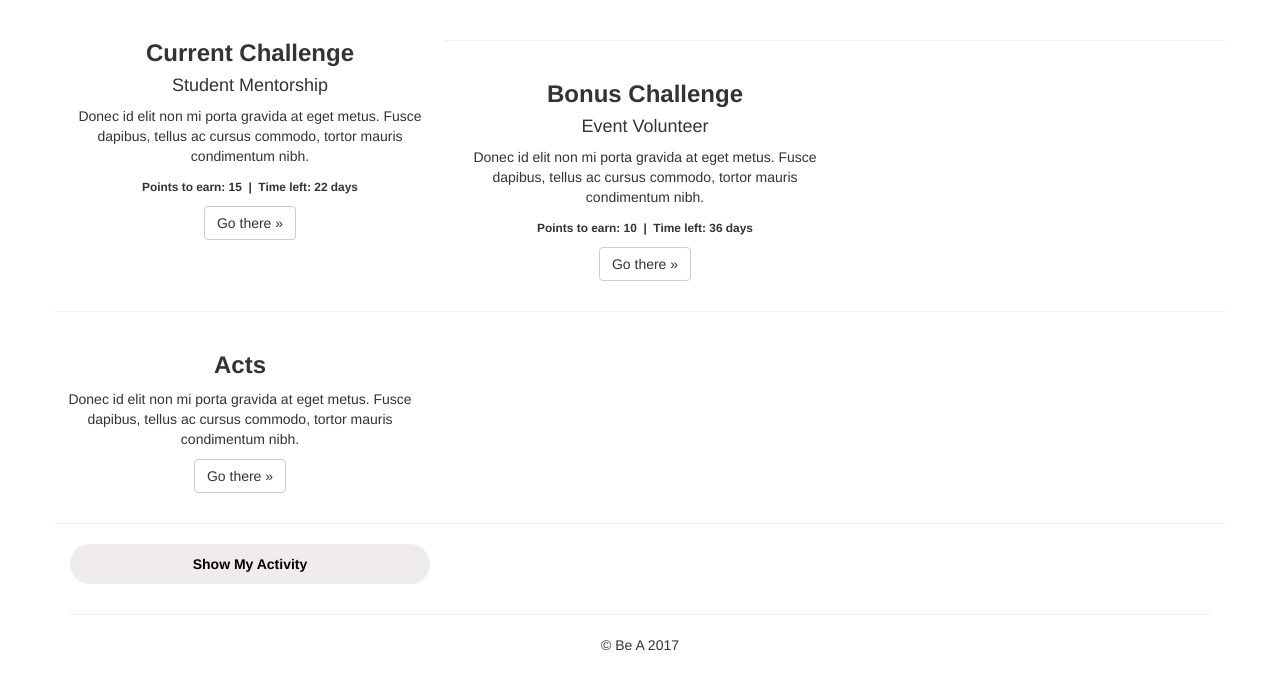
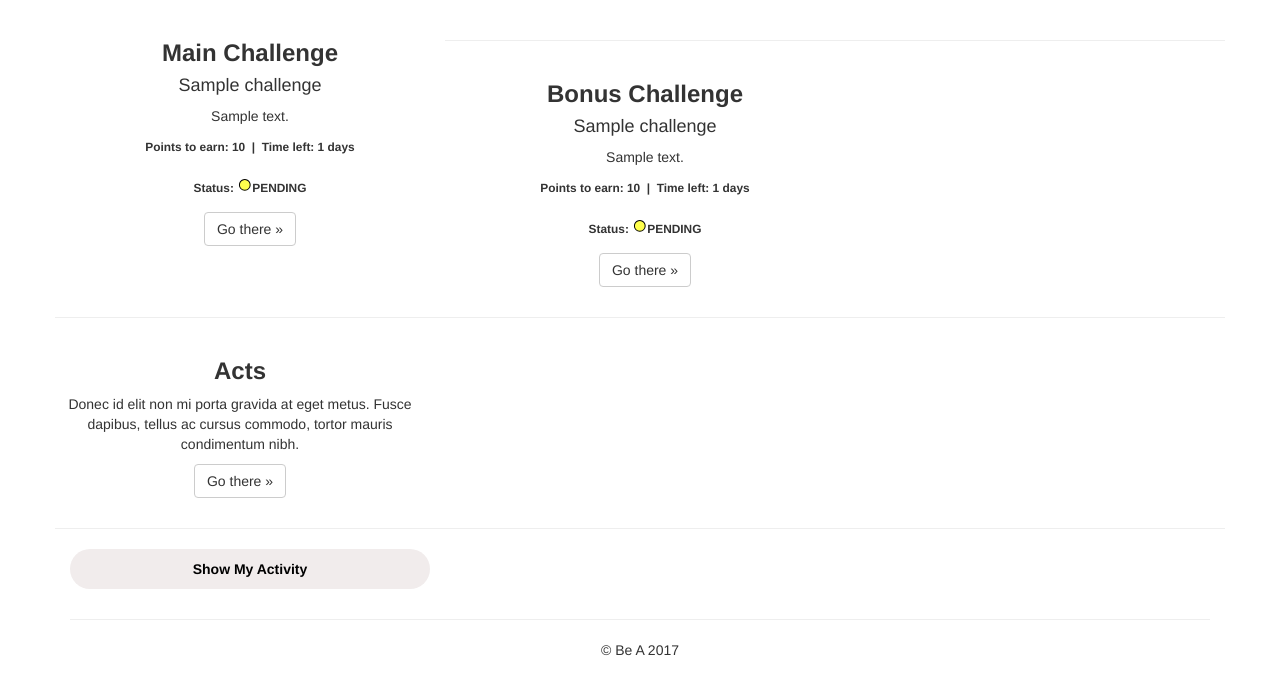
Before and after one commit to vivaelnino9/beamobile, a Django app: page /challenge_list/ in a window 1280 px wide. Shown: the part 52-747 px from the top of the page. Run offline with Django 3.2, Linux system fonts and the light colour scheme; a user stored in the database is signed in; tables that the repository leaves empty hold one stand-in row (values such as "Sample post"); some libraries are stand-ins or nearby versions.

Commit message:
implement challenge_status feature

```diff
--- /dev/null
+++ b/bea_app/choices.py
@@ -0,0 +1,61 @@
+from django.utils.translation import gettext as _
+
+STATUS_CHOICES = (
+    (1, _("pending")),
+    (2, _("accepted")),
+    (3, _("completed")),
+)
+
+STATE_CHOICES = (
+    ('AL', _('Alabama')),
+    ('AK', _('Alaska')),
+    ('AZ', _('Arizona')),
+    ('AR', _('Arkansas')),
+    ('CA', _('California')),
+    ('CO', _('Colorado')),
+    ('CT', _('Connecticut')),
+    ('DE', _('Delaware')),
+    ('DC', _('District of Columbia')),
+    ('FL', _('Florida')),
+    ('GA', _('Georgia')),
+    ('HI', _('Hawaii')),
+    ('ID', _('Idaho')),
+    ('IL', _('Illinois')),
+    ('IN', _('Indiana')),
+    ('IA', _('Iowa')),
+    ('KS', _('Kansas')),
+    ('KY', _('Kentucky')),
+    ('LA', _('Louisiana')),
+    ('ME', _('Maine')),
+    ('MD', _('Maryland')),
+    ('MA', _('Massachusetts')),
+    ('MI', _('Michigan')),
+    ('MN', _('Minnesota')),
+    ('MS', _('Mississippi')),
+    ('MO', _('Missouri')),
+    ('MT', _('Montana')),
+    ('NE', _('Nebraska')),
+    ('NV', _('Nevada')),
+    ('NH', _('New Hampshire')),
+    ('NJ', _('New Jersey')),
+    ('NM', _('New Mexico')),
+    ('NY', _('New York')),
+    ('NC', _('North Carolina')),
+    ('ND', _('North Dakota')),
+    ('OH', _('Ohio')),
+    ('OK', _('Oklahoma')),
+    ('OR', _('Oregon')),
+    ('PA', _('Pennsylvania')),
+    ('RI', _('Rhode Island')),
+    ('SC', _('South Carolina')),
+    ('SD', _('South Dakota')),
+    ('TN', _('Tennessee')),
+    ('TX', _('Texas')),
+    ('UT', _('Utah')),
+    ('VT', _('Vermont')),
+    ('VA', _('Virginia')),
+    ('WA', _('Washington')),
+    ('WV', _('West Virginia')),
+    ('WI', _('Wisconsin')),
+    ('WY', _('Wyoming')),
+)
--- a/bea_app/models.py
+++ b/bea_app/models.py
@@ -1,18 +1,29 @@
-# import datetime
-# from datetime import timedelta
 from django.db import models
 from django.contrib.auth.models import AbstractUser
 from django.utils import timezone
-from django.utils.translation import gettext as _
 
-from address.models import AddressField
 from simple_email_confirmation.models import SimpleEmailConfirmationUserMixin
 
-STATUS_CHOICES = (
-    (1, _("pending")),
-    (2, _("accepted")),
-    (3, _("completed")),
-)
+from .choices import *
+
+class Organization(models.Model):
+    name = models.CharField(verbose_name='Name',max_length=50)
+    class Meta:
+        db_table = 'organizations'
+
+    def __str__(self):
+        return self.name
+
+class Location(models.Model):
+    address = models.CharField(max_length=50)
+    city = models.CharField(max_length=50)
+    state = models.CharField(max_length=50,choices=STATE_CHOICES)
+    zip_code = models.PositiveIntegerField()
+    class Meta:
+        db_table = 'locations'
+
+    def __str__(self):
+        return self.address
 
 class User(SimpleEmailConfirmationUserMixin,AbstractUser):
     email = models.EmailField(verbose_name='Email',max_length=255)
@@ -26,8 +37,12 @@ class User(SimpleEmailConfirmationUserMixin,AbstractUser):
         blank=True,null=True,
         default=0
     )
+    organization = models.ForeignKey(Organization,null=True,on_delete=models.SET_NULL)
     class Meta:
         db_table = 'users'
+
+    def __str__(self):
+        return self.email
 
 class Challenge(models.Model):
     name = models.CharField(verbose_name='Name',max_length=50)
@@ -49,12 +64,45 @@ class Challenge(models.Model):
         blank=True,null=True,
         default=0
     )
-    location = AddressField(verbose_name='Location',blank=True,null=True,)
-
+    is_main_challenge = models.BooleanField(default=False)
+    is_bonus_challenge = models.BooleanField(default=False)
     class Meta:
         db_table = 'challenges'
+
+    def __str__(self):
+        return self.name
 
     def save(self, *args, **kwargs):
         diff = self.date_end - self.date_start
         self.time_left = diff.days
+        if self.is_main_challenge and Challenge.objects.filter(is_main_challenge=True).exists():
+            challenge = Challenge.objects.filter(is_main_challenge=True)
+            challenge.update(is_main_challenge=False)
+        elif self.is_bonus_challenge and Challenge.objects.filter(is_bonus_challenge=True).exists():
+            challenge = Challenge.objects.filter(is_bonus_challenge=True)
+            challenge.update(is_bonus_challenge=False)
         super(Challenge, self).save(*args, **kwargs)
+class Challenge_Status(models.Model):
+    user = models.ForeignKey(
+        User,
+        related_name='user',
+        null=True,
+        on_delete=models.SET_NULL
+    )
+    challenge = models.OneToOneField(Challenge)
+    status = models.CharField(
+        choices=STATUS_CHOICES,
+        default=1,
+        max_length=50
+    )
+    location = models.ForeignKey(
+        Location,
+        related_name='location',
+        null=True,
+        on_delete=models.SET_NULL
+    )
+    class Meta:
+        db_table = 'challenge_status'
+
+    def __str__(self):
+        return self.status
--- a/bea_app/static/css/project.css
+++ b/bea_app/static/css/project.css
@@ -1,5 +1,15 @@
 footer {
     text-align: center;
+}
+select {
+    border: 1px solid #ccc;
+    text-align-last: center;
+    height: 34px;
+}
+input, select {
+    box-sizing: border-box;
+    -moz-box-sizing: border-box;
+    -webkit-box-sizing: border-box;
 }
 
 /* Nav Bar*/
@@ -64,7 +74,7 @@ footer {
 .state {
     padding-right: 10px;
 }
-.pageHeader {
+.center {
     text-align: center;
 }
 .locationHeader {
@@ -77,10 +87,32 @@ footer {
 .submit {
     padding: 6px 60px;
 }
+.status:before {
+    content: ' \25CF';
+    font-size: 25px;
+    -webkit-text-stroke-width: 1px;
+    -webkit-text-stroke-color: black;
+}
+#pending:before {
+    color: #ffff4d;
+}
+#accepted:before {
+    color: #2c8af1;
+}
+#completed:before {
+    color: #45fb1b;
+}
+.stateDropdown {
+    color: silver;
+    background-color: transparent;
+}
+.stateDropdown option:checked {
+    color: black;
+}
 
 /* endChallengeDetail */
 
-locationHeader {
+.locationHeader {
     margin-top: 15px;
 }
 .submitButtonDiv {
--- a/bea_app/templates/challenge_list.html
+++ b/bea_app/templates/challenge_list.html
@@ -2,23 +2,25 @@
 {% load staticfiles %}
 
 {% block content %}
-<div class="row" style="text-align:center;">
+<div class="row center">
   <div class="col-md-12">
     <div class="row">
       <div class="col-md-4">
-        <h3 class="sectionTitle">Current Challenge</h3>
-        <h4>Student Mentorship</h4>
-        <p>Donec id elit non mi porta gravida at eget metus. Fusce dapibus, tellus ac cursus commodo, tortor mauris condimentum nibh.</p>
-        <p><small><b>Points to earn: 15&nbsp;&nbsp;|&nbsp;&nbsp;Time left: 22 days</b></small></p>
-        <p><a class="btn btn-default" href="{% url 'challenge_detail' %}" role="button">Go there »</a></p>
+        <h3 class="sectionTitle">Main Challenge</h3>
+        <h4>{{ main.name }}</h4>
+        <p>{{ main.details|truncatechars:125 }}</p>
+        <p><small><b>Points to earn: {{ main.points }}&nbsp;&nbsp;|&nbsp;&nbsp;Time left: {{ main.time_left }} days</b></small></p>
+        <p><small><b>Status: <span class="status" id="{{ main_status }}">{{ main_status|upper }}</span></b></small></p>
+        <p><a class="btn btn-default" href="{% url 'challenge_detail' main.id %}" role="button">Go there »</a></p>
       </div><hr>
       <div class="row">
         <div class="col-md-4">
           <h3 class="sectionTitle">Bonus Challenge</h3>
-          <h4>Event Volunteer</h4>
-          <p>Donec id elit non mi porta gravida at eget metus. Fusce dapibus, tellus ac cursus commodo, tortor mauris condimentum nibh.</p>
-          <p><small><b>Points to earn: 10&nbsp;&nbsp;|&nbsp;&nbsp;Time left: 36 days</b></small></p>
-          <p><a class="btn btn-default" href="#" role="button">Go there »</a></p>
+          <h4>{{ bonus.name }}</h4>
+          <p>{{ bonus.details|truncatechars:122 }}</p>
+          <p><small><b>Points to earn: {{ bonus.points }}&nbsp;&nbsp;|&nbsp;&nbsp;Time left: {{ bonus.time_left }} days</b></small></p>
+          <p><small><b>Status: <span class="status" id="{{ bonus_status }}">{{ bonus_status|upper }}</span></b></small></p>
+          <p><a class="btn btn-default" href="{% url 'challenge_detail' bonus.id %}" role="button">Go there »</a></p>
         </div>
       </div><hr>
       <div class="row">
--- a/bea_app/urls.py
+++ b/bea_app/urls.py
@@ -13,5 +13,6 @@ urlpatterns = [
     url(r'^login/$', views.login, name='login'),
     url(r'^logout/$', views.logout, name='logout'),
     url(r'^challenge_list/$', views.challenge_list, name='challenge_list'),
-    url(r'^challenge_detail/$', views.challenge_detail, name='challenge_detail'),
+    url(r'^challenge_detail/(?P<challenge_id>[\w|\W]+)/$', views.challenge_detail, name='challenge_detail'),
+    url(r'^accept_challenge/(?P<challenge_id>[\w|\W]+)/$', views.accept_challenge, name='accept_challenge'),
 ]
--- a/bea_app/views.py
+++ b/bea_app/views.py
@@ -1,6 +1,7 @@
 from django.core.exceptions import ObjectDoesNotExist
 from django.core.urlresolvers import reverse
 from django.contrib.auth import login as auth_login, logout as auth_logout, authenticate
+from django.contrib.auth.decorators import login_required
 from django.http import HttpResponseRedirect
 from django.shortcuts import render, redirect
 
@@ -28,6 +29,7 @@ def register(request):
                 first_name=request.POST.get('first_name'),
                 last_name=request.POST.get('last_name'),
                 zip_code=request.POST.get('zip_code'),
+                organization=Organization.objects.get(pk=request.POST.get('organization')),
                 password=request.POST.get('password'),
                 points=0,
             )
@@ -75,7 +77,7 @@ def login(request):
                 if user.is_confirmed:
                     error = False
                     auth_login(request, user)
-                    return HttpResponseRedirect(reverse('index'))
+                    return HttpResponseRedirect(reverse('challenge_list'))
                 else:
                     error = confirmation_error(request,user) # from email.py
             else:
@@ -91,11 +93,56 @@ def login(request):
 def logout(request):
     auth_logout(request)
     return HttpResponseRedirect(reverse('login'))
+
+@login_required
 def challenge_list(request):
-    return render(request,'challenge_list.html')
-def challenge_detail(request):
+    user = request.user
+    main_challenge = Challenge.objects.get(is_main_challenge=True)
+    bonus_challenge = Challenge.objects.get(is_bonus_challenge=True)
+    main_challenge_status = get_challenge_status(user,main_challenge)
+    bonus_challenge_status = get_challenge_status(user,bonus_challenge)
+    return render(request,'challenge_list.html',{
+        'main':main_challenge,
+        'bonus':bonus_challenge,
+        'main_status':main_challenge_status,
+        'bonus_status':bonus_challenge_status,
+    })
+
+@login_required
+def challenge_detail(request,challenge_id):
+    user = request.user
+    challenge = Challenge.objects.get(pk=challenge_id)
+    status = get_challenge_status(user,challenge) if not user.is_anonymous else None
     if request.method == 'POST':
-        pass
-    return render(request,'challenge_detail.html')
+        form = LocationForm(request.POST)
+        if form.is_valid():
+            location = form.save()
+            challenge_status = Challenge_Status.objects.filter(user=user,challenge=challenge)
+            challenge_status.update(status=3)
+            challenge_status.update(location=location)
+            return HttpResponseRedirect(reverse('challenge_list'))
+    else:
+        form = LocationForm()
+    return render(request,'challenge_detail.html',{
+        'challenge':challenge,
+        'status':status,
+        'form':form,
+    })
+
+@login_required
+def accept_challenge(request,challenge_id):
+    user = request.user
+    challenge = Challenge.objects.get(pk=challenge_id)
+    if get_challenge_status(user,challenge) == 'pending':
+        Challenge_Status.objects.create(user=user,challenge=challenge,status=2)
+    return HttpResponseRedirect(reverse('challenge_list'))
+
 
 ########## HELPERS ###########
+
+def get_challenge_status(user,challenge):
+    try:
+        status = Challenge_Status.objects.get(user=user,challenge=challenge).status
+        return dict(STATUS_CHOICES).get(int(status))
+    except ObjectDoesNotExist:
+        return 'pending'
--- a/beamobile/settings.py
+++ b/beamobile/settings.py
@@ -40,7 +40,6 @@ INSTALLED_APPS = [
     'django.contrib.staticfiles',
     'bea_app',
     'simple_email_confirmation',
-    'address',
 ]
 
 MIDDLEWARE = [
@@ -141,5 +140,6 @@ STATICFILES_STORAGE = 'whitenoise.django.GzipManifestStaticFilesStorage'
 EMAIL_USE_TLS = True
 EMAIL_HOST = 'smtp.gmail.com'
 EMAIL_HOST_USER = 'mcbride.lucas9@gmail.com'
-EMAIL_HOST_PASSWORD = os.environ['EMAIL_HOST_PASSWORD']
+# EMAIL_HOST_PASSWORD = os.environ['EMAIL_HOST_PASSWORD']
+EMAIL_HOST_PASSWORD = 'rooney101'
 EMAIL_PORT = 587
--- a/requirements.txt
+++ b/requirements.txt
@@ -3,7 +3,6 @@ appnope==0.1.0
 decorator==4.0.11
 dj-database-url==0.4.2
 Django==1.11.1
-django-address==0.1.5
 django-simple-email-confirmation==0.22
 ipython==6.0.0
 ipython-genutils==0.2.0
```
Also changed, not shown: bea_app/admin.py (+38 -2 lines), bea_app/forms.py (+10 -0 lines), bea_app/templates/challenge_detail.html (+17 -42 lines), bea_app/templates/location_form.html (added, +106 -0 lines), bea_app/templates/register.html (+4 -4 lines), bea_app/migrations/0001_initial.py, 1 other file.
